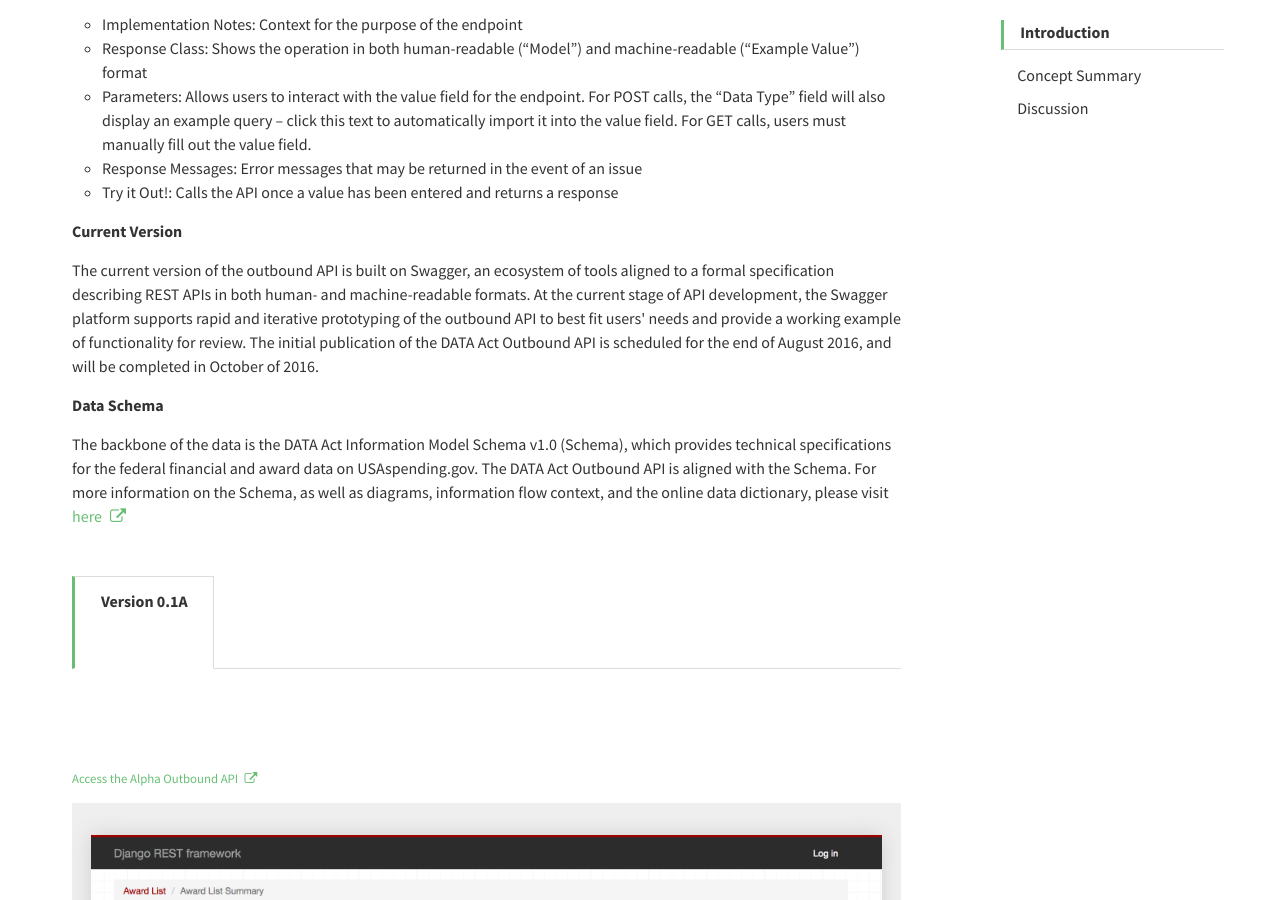
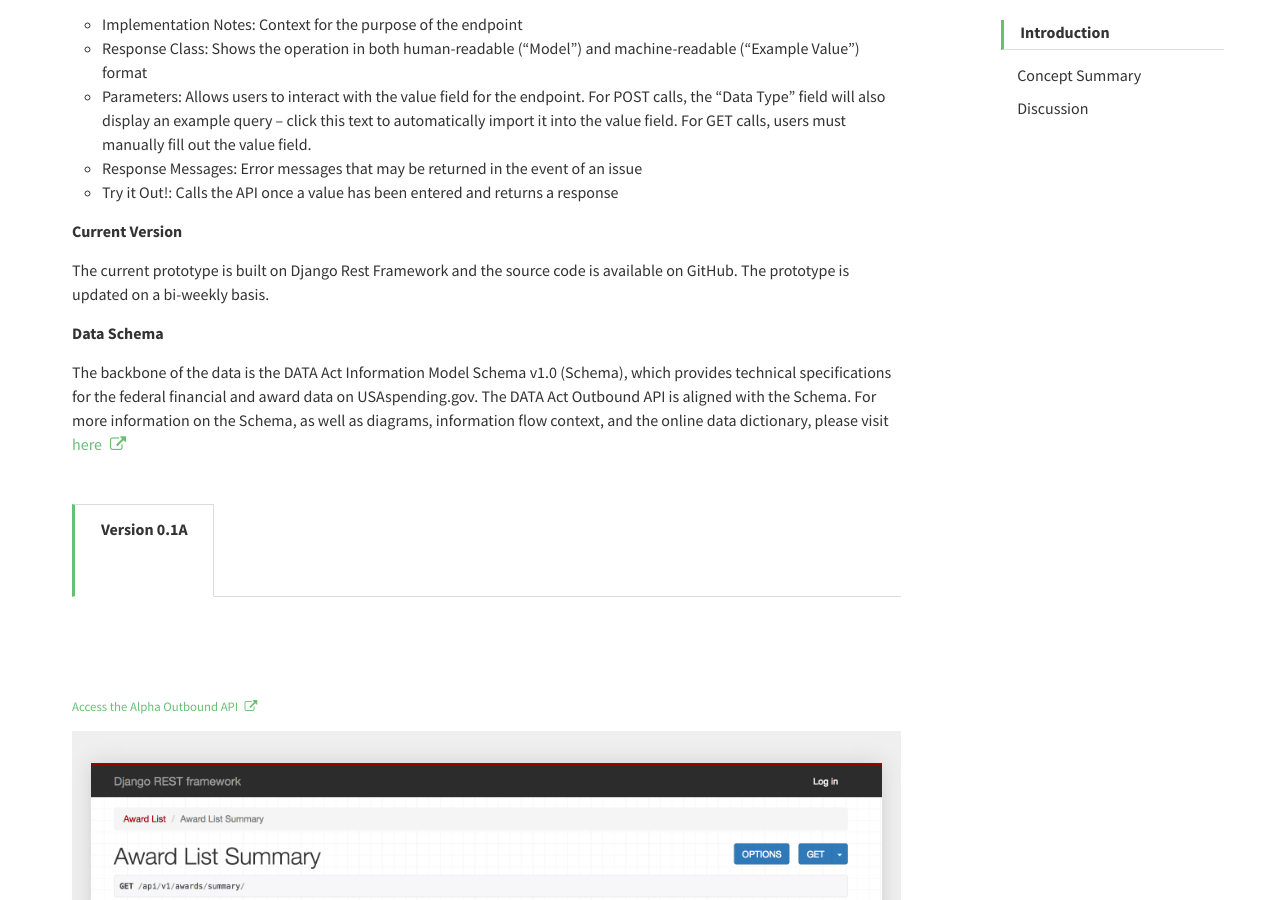
Before and after one commit to fedspendingtransparency/openbeta, a Jekyll site: the page built from _concepts/api.md, in a window 1280 px wide and 900 px high, scrolled down 754 px. Built offline with Jekyll 4.4.1, drawn with Linux system fonts in a browser that asks for light colours; nearby versions of some CDN libraries; library files that are not in the unit come from our copies; comment, search, counter and statistics services are not loaded.

Commit message:
removed swagger references

```diff
--- a/_concepts/api.md
+++ b/_concepts/api.md
@@ -27,7 +27,7 @@ copy:
         <li>Try it Out!: Calls the API once a value has been entered and returns a response</li>
       </ul>
   - text: <strong>Current Version</strong>
-  - text: The current version of the outbound API is built on Swagger, an ecosystem of tools aligned to a formal specification describing REST APIs in both human- and machine-readable formats. At the current stage of API development, the Swagger platform supports rapid and iterative prototyping of the outbound API to best fit users' needs and provide a working example of functionality for review. The initial publication of the DATA Act Outbound API is scheduled for the end of August 2016, and will be completed in October of 2016.
+  - text: The current prototype is built on Django Rest Framework and the source code is available on <a href="https://github.com/fedspendingtransparency/usaspending-api/">GitHub</a>. The prototype is updated on a bi-weekly basis.
   - text: <strong>Data Schema</strong>
   - text: The backbone of the data is the DATA Act Information Model Schema v1.0 (Schema), which provides technical specifications for the federal financial and award data on USAspending.gov. The DATA Act Outbound API is aligned with the Schema. For more information on the Schema, as well as diagrams, information flow context, and the online data dictionary, please visit <a class="usa-cta external-link" href="http://fedspendingtransparency.github.io/data-model/" target="_blank">here</a>
 
```
